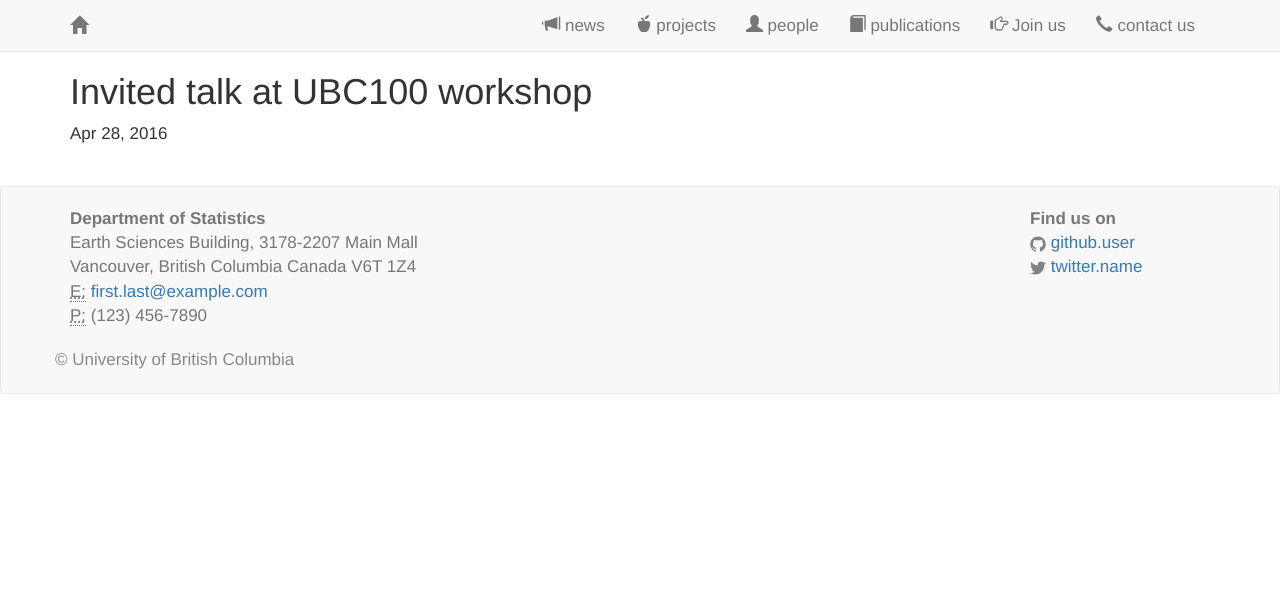
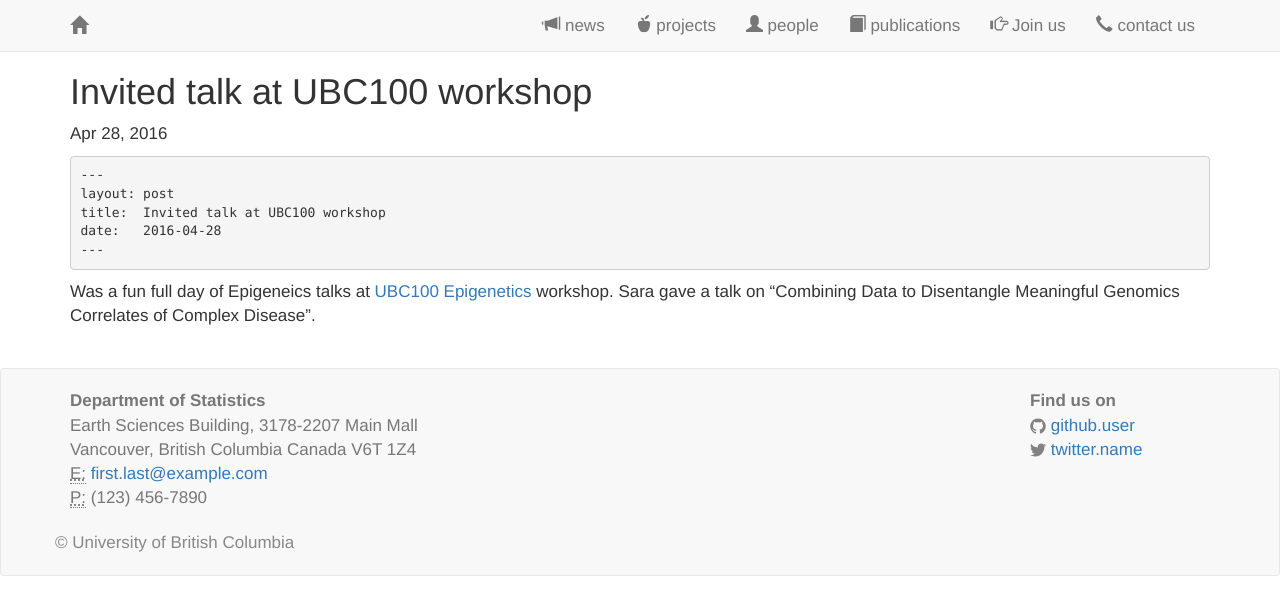
Before and after one commit to saramostafavi/saramostafavi.github.io, a Jekyll site: the page built from _posts/2016-04-28-UBC100.md, in a window 1280 px wide. Shown: the top 615 px of the page. Built offline with Jekyll 4.4.1, drawn with Linux system fonts in a browser that asks for light colours; nearby versions of some CDN libraries; a style sheet for code colours, icons or effects is not loaded.

Commit message:
Update 2016-04-28-UBC100.md

```diff
--- a/_posts/2016-04-28-UBC100.md
+++ b/_posts/2016-04-28-UBC100.md
@@ -5,3 +5,13 @@
 excerpt: >
   Was a fun full day of Epigeneics talks at <a href="https://research.ubc.ca/workshop/bridging-genes-environment">UBC100 Epigenetics</a> workshop. Sara gave a talk on "Combining Data to Disentangle Meaningful Genomics Correlates of Complex Disease".
 ---
+    ---
+    layout: post
+    title:  Invited talk at UBC100 workshop
+    date:   2016-04-28
+    ---
+
+   Was a fun full day of Epigeneics talks at <a href="https://research.ubc.ca/workshop/bridging-genes-environment">UBC100 Epigenetics</a>
+   workshop. Sara gave a talk on "Combining Data to Disentangle Meaningful Genomics Correlates of Complex Disease".
+
+[front matter]: https://jekyllrb.com/docs/frontmatter/
```
